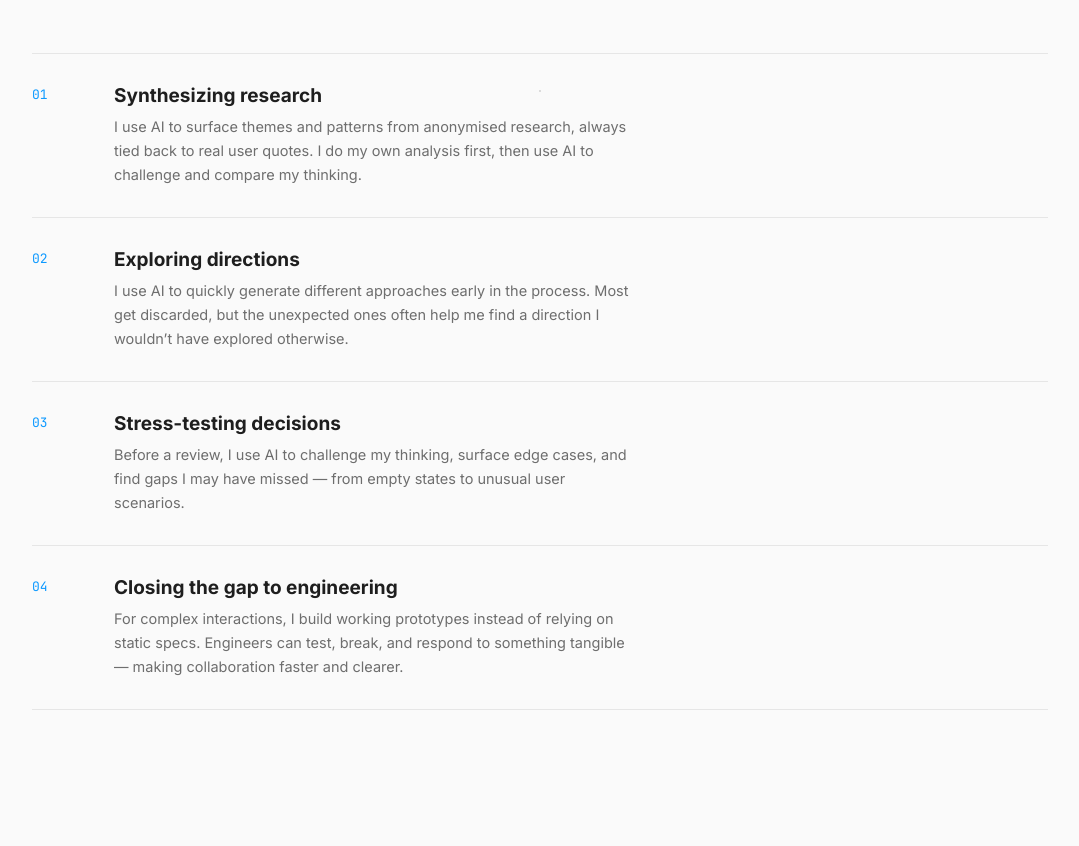
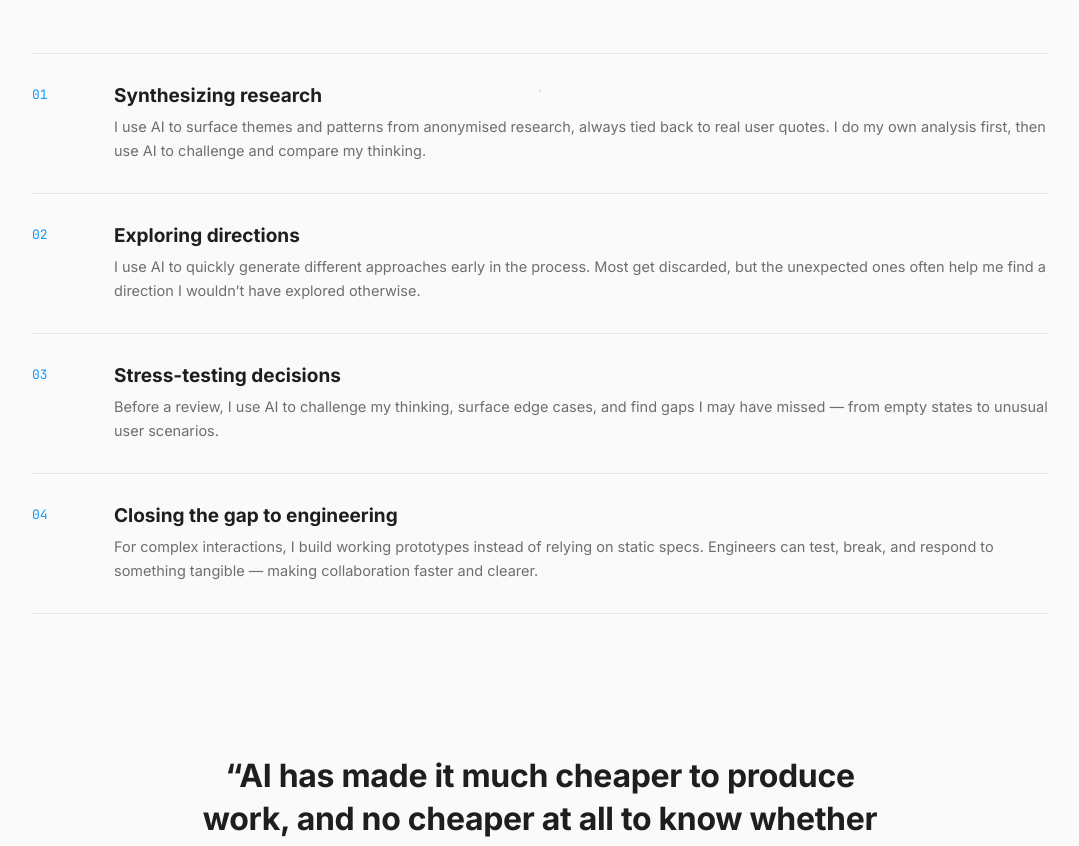
Before and after one commit to leesoosun/Figma_Style_Portfolio, a React (Vite) app: page /ai in a window 1280 px wide. Shown: the part 1109-1955 px from the top of the page, without its empty margins (100-1179 px from the left). Built offline with nearby package versions, Linux system fonts and the light colour scheme.

Commit message:
Let the AI-flow step text use the full column width

```diff
--- a/src/styles/ai.css
+++ b/src/styles/ai.css
@@ -25,7 +25,7 @@
   display:flex; align-items:flex-start; padding-top:2px;
 }
 .flow-step h3{ font-size:19px; font-weight:700; margin-bottom:8px; }
-.flow-step p{ font-size:14.5px; color:var(--muted); line-height:1.65; max-width:520px; }
+.flow-step p{ font-size:14.5px; color:var(--muted); line-height:1.65; }
 
 /* ---------- Philosophy quote ---------- */
 .philosophy{ text-align:center; padding-top:70px; padding-bottom:70px; }
```
